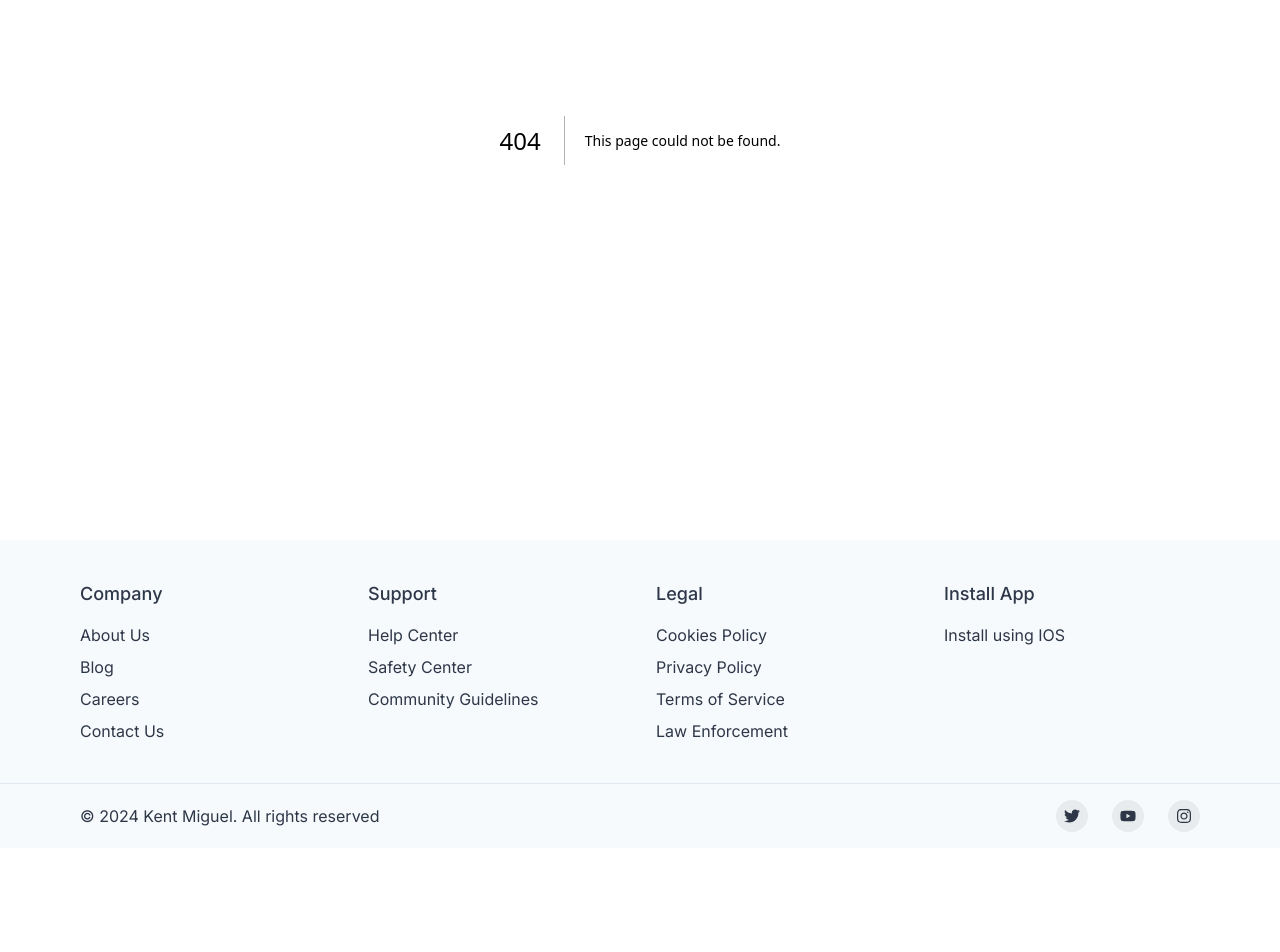
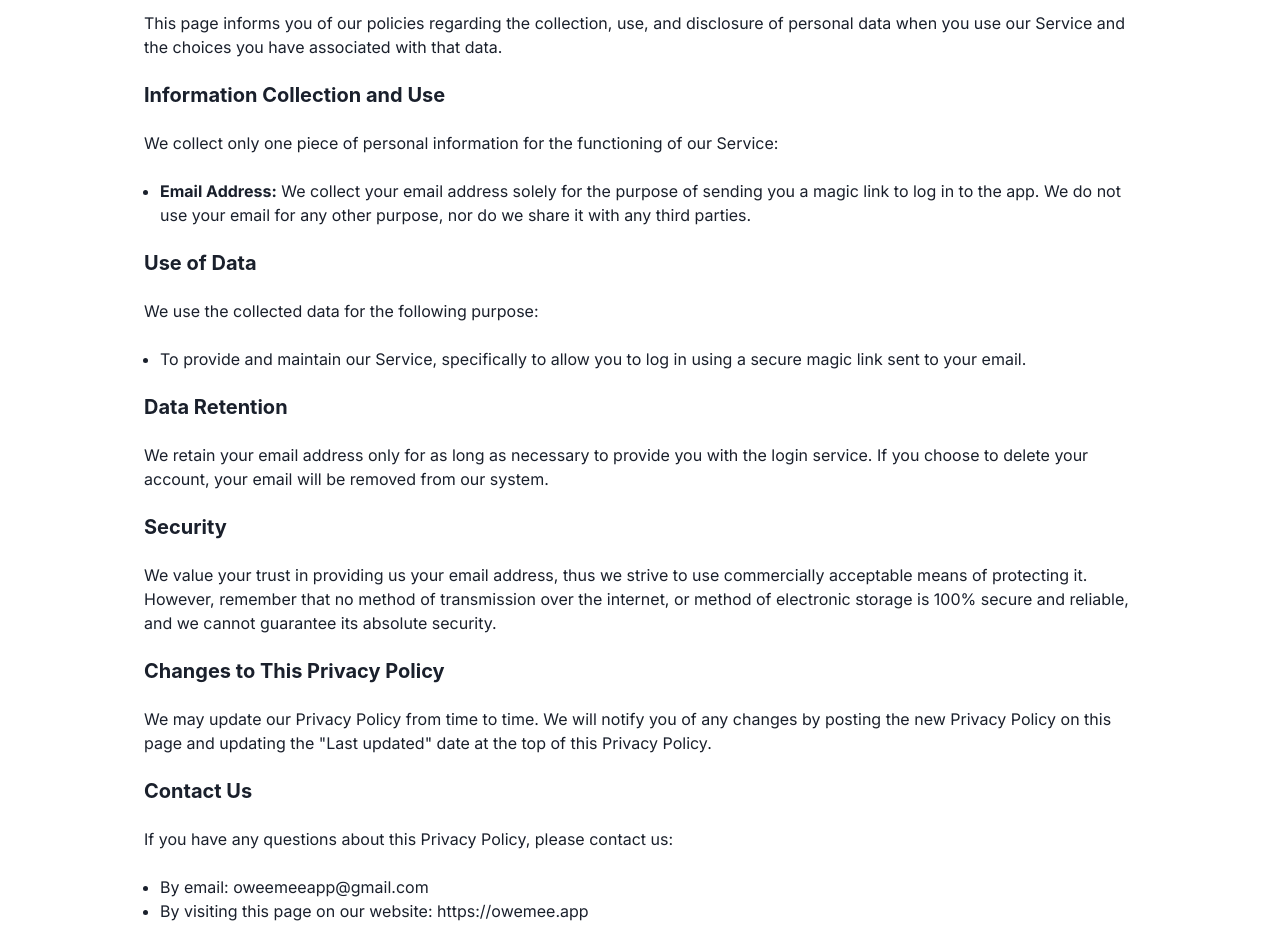
Before and after one commit to kmiguel10/owemee-website, a Next.js app: page /privacy in a window 1280 px wide. Before the commit this address had no page. Shown: the part 320-1272 px from the top of the page. Before the commit the page ends 1168 px from the top, so only its background shows below. Built offline with nearby package versions, Linux system fonts and the light colour scheme.

Commit message:
Privacy Policy Component

```diff
--- /dev/null
+++ b/app/privacy/page.tsx
@@ -0,0 +1,86 @@
+import React from "react";
+import {
+  Center,
+  Container,
+  Heading,
+  Text,
+  Stack,
+  UnorderedList,
+  ListItem,
+} from "@chakra-ui/react";
+
+function Page() {
+  return (
+    <Container paddingY={10} maxW="container.lg">
+      <Stack spacing={6}>
+        {/* This will add space between all direct children */}
+        <Center paddingBlock={10}>
+          <Heading justifyContent="center" size={"lg"}>
+            Privacy Policy for Owemee
+          </Heading>
+        </Center>
+        <Heading size="sm">Last updated: July 17, 2024</Heading>
+        <Text>Thank you for downloading and using Owemee.</Text>
+        <Text>
+          This page informs you of our policies regarding the collection, use,
+          and disclosure of personal data when you use our Service and the
+          choices you have associated with that data.
+        </Text>
+        <Heading size={"md"}>Information Collection and Use</Heading>
+        <Text>
+          We collect only one piece of personal information for the functioning
+          of our Service:
+        </Text>
+        <UnorderedList>
+          <ListItem>
+            <strong>Email Address:</strong> We collect your email address solely
+            for the purpose of sending you a magic link to log in to the app. We
+            do not use your email for any other purpose, nor do we share it with
+            any third parties.
+          </ListItem>
+        </UnorderedList>
+        <Heading size={"md"}>Use of Data</Heading>
+        <Text>We use the collected data for the following purpose:</Text>
+        <UnorderedList>
+          <ListItem>
+            To provide and maintain our Service, specifically to allow you to
+            log in using a secure magic link sent to your email.
+          </ListItem>
+        </UnorderedList>
+        <Heading size={"md"}>Data Retention</Heading>
+        <Text>
+          We retain your email address only for as long as necessary to provide
+          you with the login service. If you choose to delete your account, your
+          email will be removed from our system.
+        </Text>
+        <Heading size={"md"}>Security</Heading>
+        <Text>
+          We value your trust in providing us your email address, thus we strive
+          to use commercially acceptable means of protecting it. However,
+          remember that no method of transmission over the internet, or method
+          of electronic storage is 100% secure and reliable, and we cannot
+          guarantee its absolute security.
+        </Text>
+        <Heading size={"md"}>Changes to This Privacy Policy</Heading>
+        <Text>
+          We may update our Privacy Policy from time to time. We will notify you
+          of any changes by posting the new Privacy Policy on this page and
+          updating the "Last updated" date at the top of this Privacy Policy.
+        </Text>
+        <Heading size={"md"}>Contact Us</Heading>
+        <Text>
+          If you have any questions about this Privacy Policy, please contact
+          us:
+        </Text>
+        <UnorderedList>
+          <ListItem>By email: oweemeeapp@gmail.com</ListItem>
+          <ListItem>
+            By visiting this page on our website: https://owemee.app
+          </ListItem>
+        </UnorderedList>
+      </Stack>
+    </Container>
+  );
+}
+
+export default Page;
```
